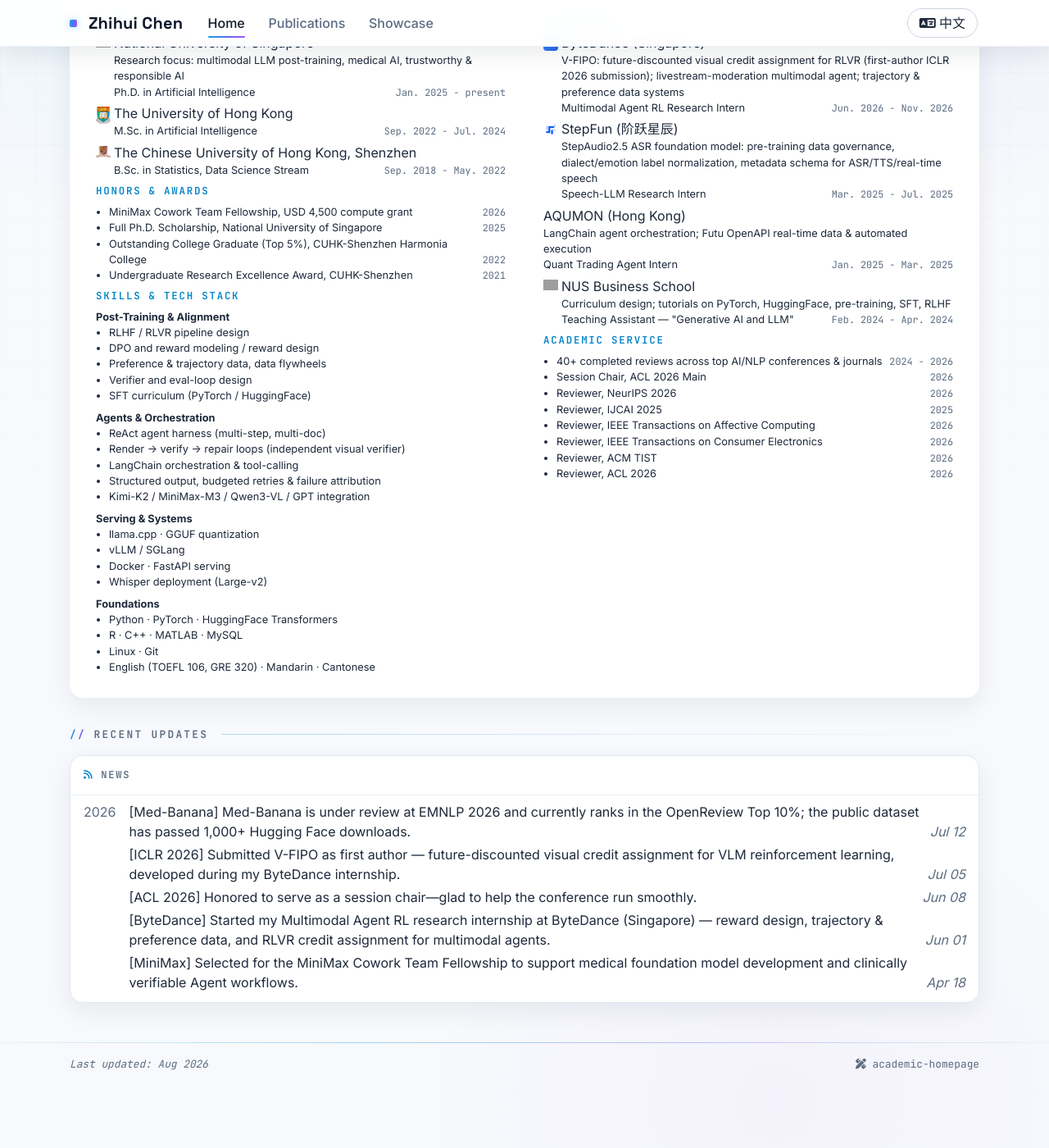
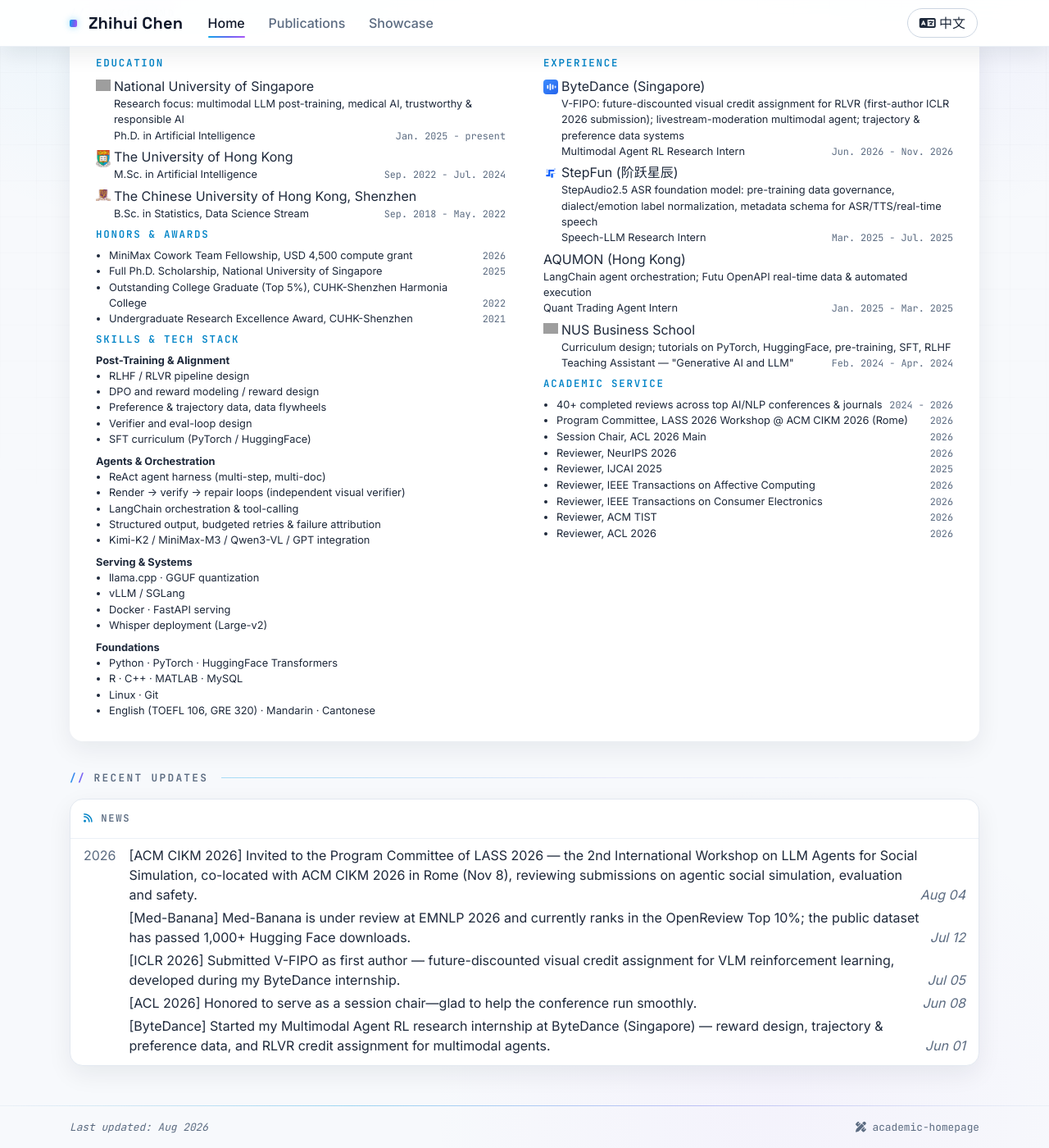
Before and after one commit to richardChenzhihui/richardChenzhihui.github.io, a Jekyll site: the page built from index.html, in a window 1280 px wide and 1400 px high, scrolled down 4412 px. Shown: the whole window at 82% size. Built offline with Jekyll 4.4.1, drawn with Linux system fonts in a browser that asks for light colours; nearby versions of some CDN libraries; a style sheet for code colours, icons or effects is not loaded; before the commit the page ends 5735 px from its top, so only the background shows below that; some of the changed text lies outside the part shown; grey boxes are pictures that could not be loaded.

Commit message:
feat: add LASS 2026 @ ACM CIKM 2026 program committee service
- News entry (EN/ZH) for the LASS 2026 workshop PC invitation
- Academic Service list + short bio in both profile.yml and profile_zh.yml

Co-Authored-By: Claude Opus 5 <noreply@anthropic.com>

```diff
--- a/_data/profile.yml
+++ b/_data/profile.yml
@@ -30,7 +30,7 @@ short_bio: >-
     <strong>Open source:</strong> Author of the smart-word-agent &rarr; Office Agent document-agent line: a ReAct tool-calling harness with a rendered-screenshot verification loop; 1K+ downloads in the first week.
   </p>
   <p>
-    <strong>Academic Service:</strong> 40+ completed reviews for ACL, NeurIPS, IJCAI, IEEE Affective Computing, ACM TIST; ACL 2026 Main Session Chair.
+    <strong>Academic Service:</strong> 40+ completed reviews for ACL, NeurIPS, IJCAI, IEEE Affective Computing, ACM TIST; ACL 2026 Main Session Chair; Program Committee, LASS 2026 Workshop @ <strong>ACM CIKM 2026</strong> (Rome).
   </p>
 
 hero_kicker: >-
@@ -177,6 +177,8 @@ awards:
 academic_service:
 - name: "40+ completed reviews across top AI/NLP conferences & journals"
   date: 2024 - 2026
+- name: "Program Committee, LASS 2026 Workshop @ ACM CIKM 2026 (Rome)"
+  date: 2026
 - name: Session Chair, ACL 2026 Main
   date: 2026
 - name: Reviewer, NeurIPS 2026
--- a/_data/profile_zh.yml
+++ b/_data/profile_zh.yml
@@ -30,7 +30,7 @@ short_bio: >-
     <strong>开源：</strong>smart-word-agent → Office Agent 文档 Agent 系列作者：ReAct 工具调用框架 + 渲染截图验证闭环，发布首周 1K+ 下载。
   </p>
   <p>
-    <strong>学术服务：</strong>为 ACL、NeurIPS、IJCAI、IEEE Affective Computing、ACM TIST 完成 40+ 篇审稿；ACL 2026 主会议 Session Chair。
+    <strong>学术服务：</strong>为 ACL、NeurIPS、IJCAI、IEEE Affective Computing、ACM TIST 完成 40+ 篇审稿；ACL 2026 主会议 Session Chair；<strong>ACM CIKM 2026</strong> · LASS 2026 研讨会程序委员会（PC）委员（罗马）。
   </p>
 
 hero_kicker: >-
@@ -173,6 +173,8 @@ awards:
 academic_service:
 - name: "累计完成 40+ 篇顶会顶刊审稿"
   date: 2024 - 2026
+- name: "ACM CIKM 2026 · LASS 2026 研讨会 程序委员会（PC）委员（罗马）"
+  date: 2026
 - name: ACL 2026 主会议 Session Chair
   date: 2026
 - name: NeurIPS 2026 审稿人
```
Also changed, not shown: _news/2026-cikm-lass-pc.md (added, +7 -0 lines).
